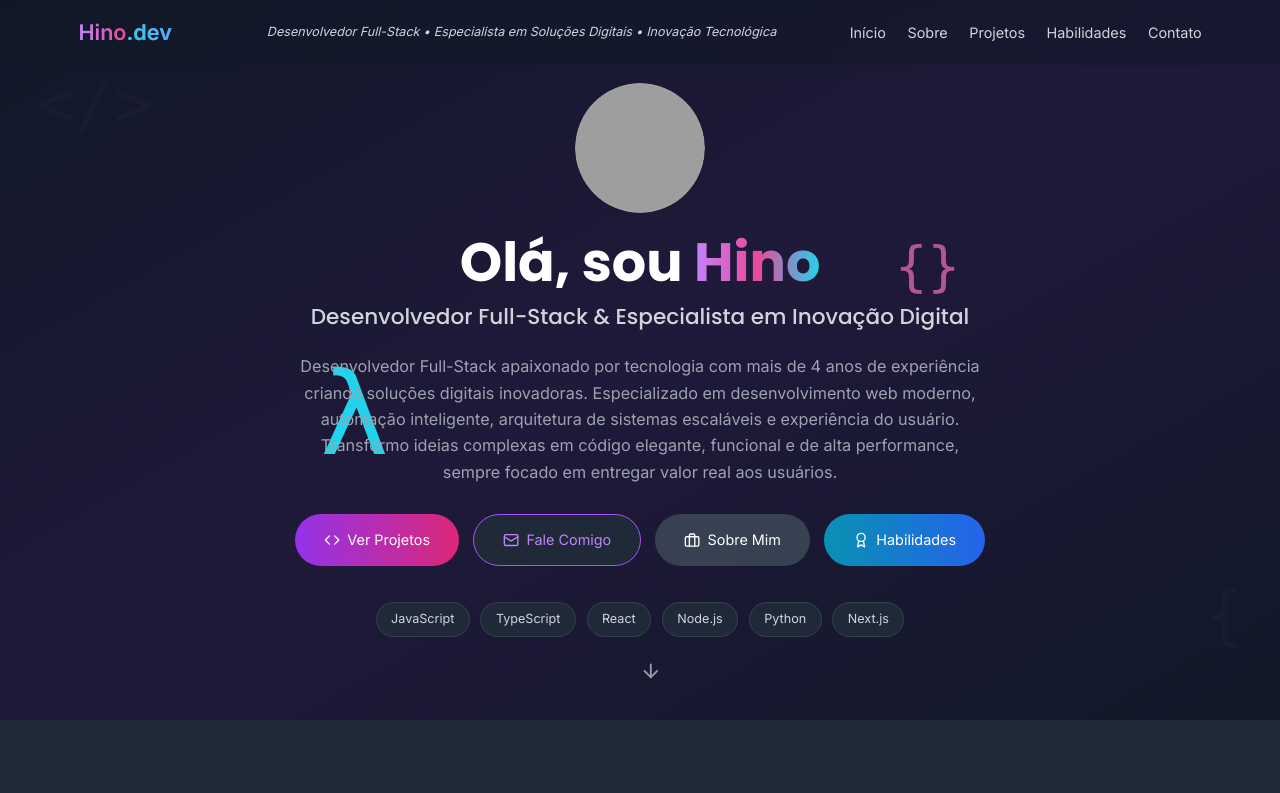
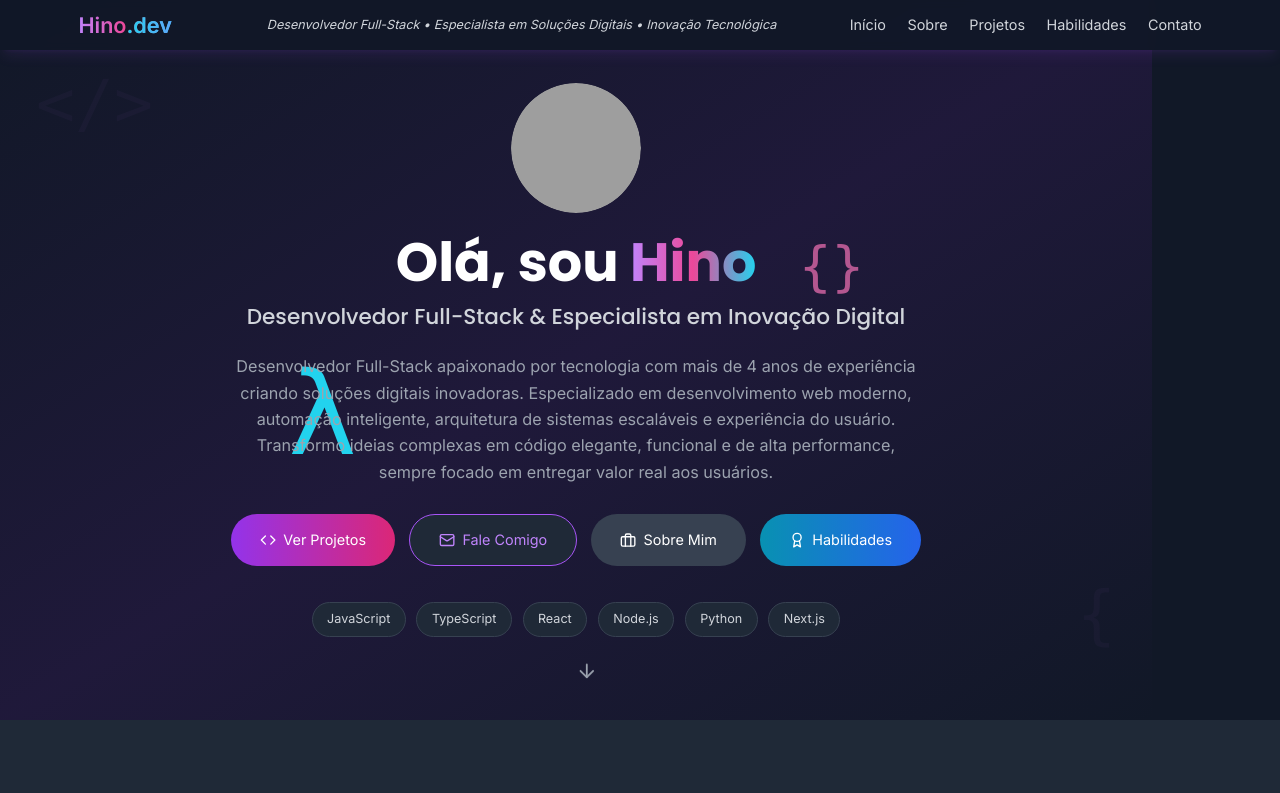
Before and after one commit to hinokame07/Portfolio.atualizado, a React (Vite) app: page / in a window 1280 px wide. Shown: the top 793 px of the page. Built offline with nearby package versions, Linux system fonts and the light colour scheme; grey boxes are pictures that could not be loaded.

Commit message:
Corrigir menu mobile e hero full-screen

```diff
--- a/src/components/Header.tsx
+++ b/src/components/Header.tsx
@@ -15,14 +15,9 @@ const Header: React.FC = () => {
 
   const toggleMenu = () => setIsMenuOpen(!isMenuOpen);
 
+  const closeMenu = () => setIsMenuOpen(false);
   return (
-    <header
-      className={`fixed w-full z-50 transition-all duration-300 ${
-        scrolled
-          ? 'bg-gray-900/95 backdrop-blur-sm shadow-lg shadow-purple-500/10 py-2'
-          : 'bg-gray-900/50 backdrop-blur-sm py-4'
-      }`}
-    >
+    <header className="fixed w-full z-50 bg-gray-900/95 backdrop-blur-sm shadow-lg shadow-purple-500/10 py-2 transition-all duration-300">
       <div className="container mx-auto px-4 flex justify-between items-center">
         <a href="#home" className="flex items-center space-x-2 text-2xl font-bold">
           <span className="bg-gradient-to-r from-purple-400 via-pink-500 to-cyan-400 bg-clip-text text-transparent">
@@ -37,11 +32,11 @@ const Header: React.FC = () => {
 
         <div className="hidden md:flex items-center space-x-8">
           <nav className="flex space-x-6">
-            <a href="#home" className="nav-link">Início</a>
-            <a href="#about" className="nav-link">Sobre</a>
-            <a href="#projects" className="nav-link">Projetos</a>
-            <a href="#skills" className="nav-link">Habilidades</a>
-            <a href="#contact" className="nav-link">Contato</a>
+            <a href="#home" className="nav-link" onClick={closeMenu}>Início</a>
+            <a href="#about" className="nav-link" onClick={closeMenu}>Sobre</a>
+            <a href="#projects" className="nav-link" onClick={closeMenu}>Projetos</a>
+            <a href="#skills" className="nav-link" onClick={closeMenu}>Habilidades</a>
+            <a href="#contact" className="nav-link" onClick={closeMenu}>Contato</a>
           </nav>
         </div>
 
@@ -57,19 +52,17 @@ const Header: React.FC = () => {
       </div>
 
       {/* Mobile Menu */}
-      <div
-        className={`md:hidden absolute top-full left-0 w-full bg-gray-900/98 backdrop-blur-sm shadow-lg transform transition-transform duration-300 ease-in-out ${
-          isMenuOpen ? 'translate-y-0' : '-translate-y-full'
-        }`}
-      >
-        <nav className="flex flex-col py-4">
-          <a href="#home" className="mobile-nav-link" onClick={toggleMenu}>Início</a>
-          <a href="#about" className="mobile-nav-link" onClick={toggleMenu}>Sobre</a>
-          <a href="#projects" className="mobile-nav-link" onClick={toggleMenu}>Projetos</a>
-          <a href="#skills" className="mobile-nav-link" onClick={toggleMenu}>Habilidades</a>
-          <a href="#contact" className="mobile-nav-link" onClick={toggleMenu}>Contato</a>
-        </nav>
-      </div>
+      {isMenuOpen && (
+        <div className="md:hidden absolute top-full left-0 w-full bg-gray-900/98 backdrop-blur-sm shadow-lg border-t border-gray-700">
+          <nav className="flex flex-col py-4">
+            <a href="#home" className="mobile-nav-link" onClick={closeMenu}>Início</a>
+            <a href="#about" className="mobile-nav-link" onClick={closeMenu}>Sobre</a>
+            <a href="#projects" className="mobile-nav-link" onClick={closeMenu}>Projetos</a>
+            <a href="#skills" className="mobile-nav-link" onClick={closeMenu}>Habilidades</a>
+            <a href="#contact" className="mobile-nav-link" onClick={closeMenu}>Contato</a>
+          </nav>
+        </div>
+      )}
     </header>
   );
 };
--- a/src/components/Hero.tsx
+++ b/src/components/Hero.tsx
@@ -20,7 +20,7 @@ const Hero: React.FC = () => {
   return (
     <section
       id="home"
-      className="h-screen flex items-center justify-center relative bg-gradient-to-br from-gray-900 via-purple-900/20 to-gray-900 overflow-hidden"
+      className="hero-section flex items-center justify-center relative bg-gradient-to-br from-gray-900 via-purple-900/20 to-gray-900 overflow-hidden"
     >
       {/* Elementos decorativos de fundo */}
       <div className="absolute inset-0 overflow-hidden">
--- a/src/index.css
+++ b/src/index.css
@@ -89,23 +89,50 @@
     animation: float 3s ease-in-out infinite;
   }
 
-  /* Hero Section - Full Viewport Height */
-  #home {
+  /* Hero Section - Full Viewport Height - CRITICAL STYLES */
+  .hero-section {
     height: 100vh !important;
     height: 100dvh !important; /* Dynamic viewport height for mobile browsers */
-    max-height: 100vh !important;
-    max-height: 100dvh !important;
-    overflow: hidden !important;
+    min-height: 100vh !important;
+    min-height: 100dvh !important;
+    max-height: 100vh;
+    max-height: 100dvh;
+    width: 100vw !important;
+    position: relative;
+    overflow: hidden;
+  }
+
+  /* Ensure body and html don't interfere */
+  body, html {
+    margin: 0 !important;
+    padding: 0 !important;
+    overflow-x: hidden !important;
+  }
+
+  /* Header should not interfere with hero height */
+  header {
+    position: fixed !important;
+    top: 0 !important;
+    z-index: 50 !important;
   }
 
   /* Mobile Responsive Improvements */
   @media (max-width: 768px) {
-    #home {
+    .hero-section {
       height: 100vh !important;
       height: 100dvh !important;
-      max-height: 100vh !important;
-      max-height: 100dvh !important;
+      min-height: 100vh !important;
+      min-height: 100dvh !important;
       padding: 1rem !important;
+    }
+
+    /* Mobile Menu Improvements */
+    .mobile-nav-link {
+      @apply block py-4 px-6 text-gray-300 hover:bg-gray-800 hover:text-purple-400 transition-all duration-200 border-b border-gray-700/50;
+    }
+
+    .mobile-nav-link:last-child {
+      @apply border-b-0;
     }
 
     /* Mobile Typography Scaling */
```
